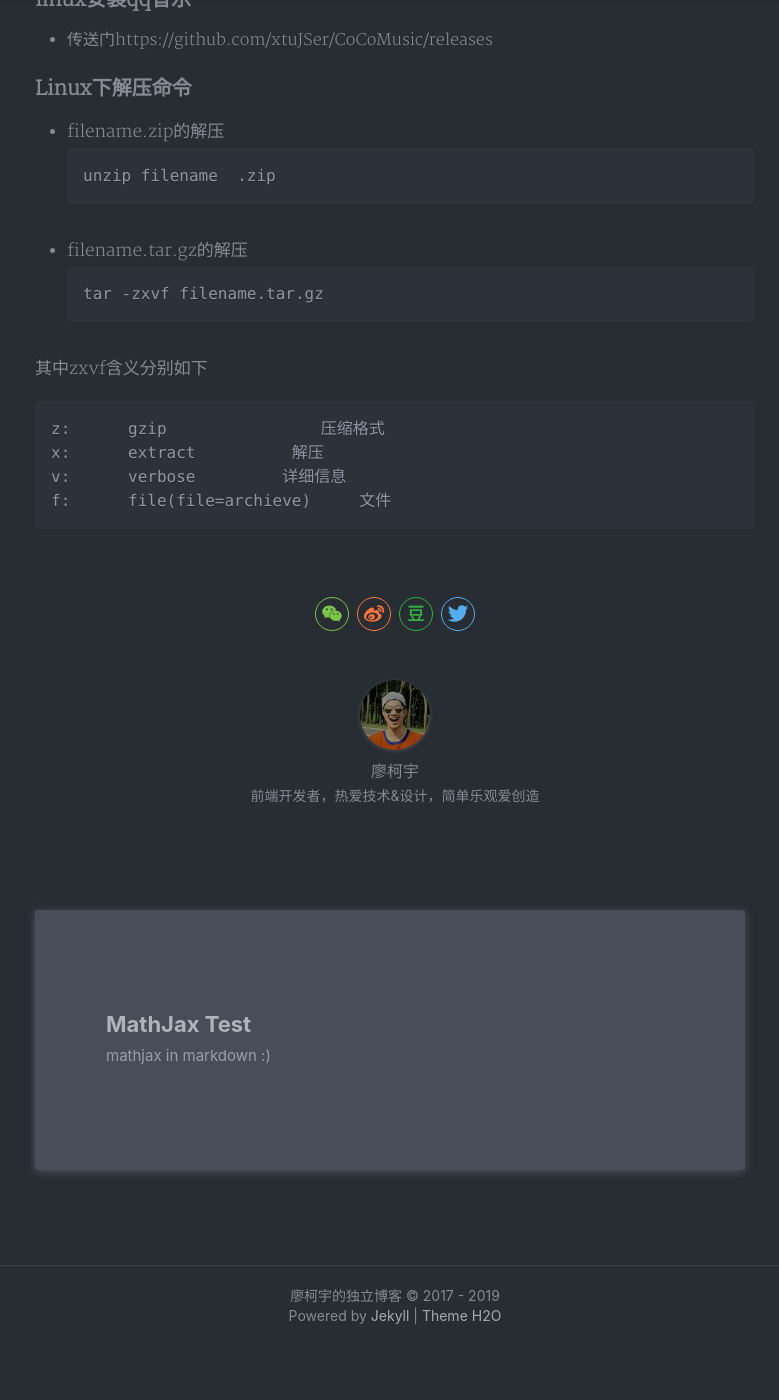
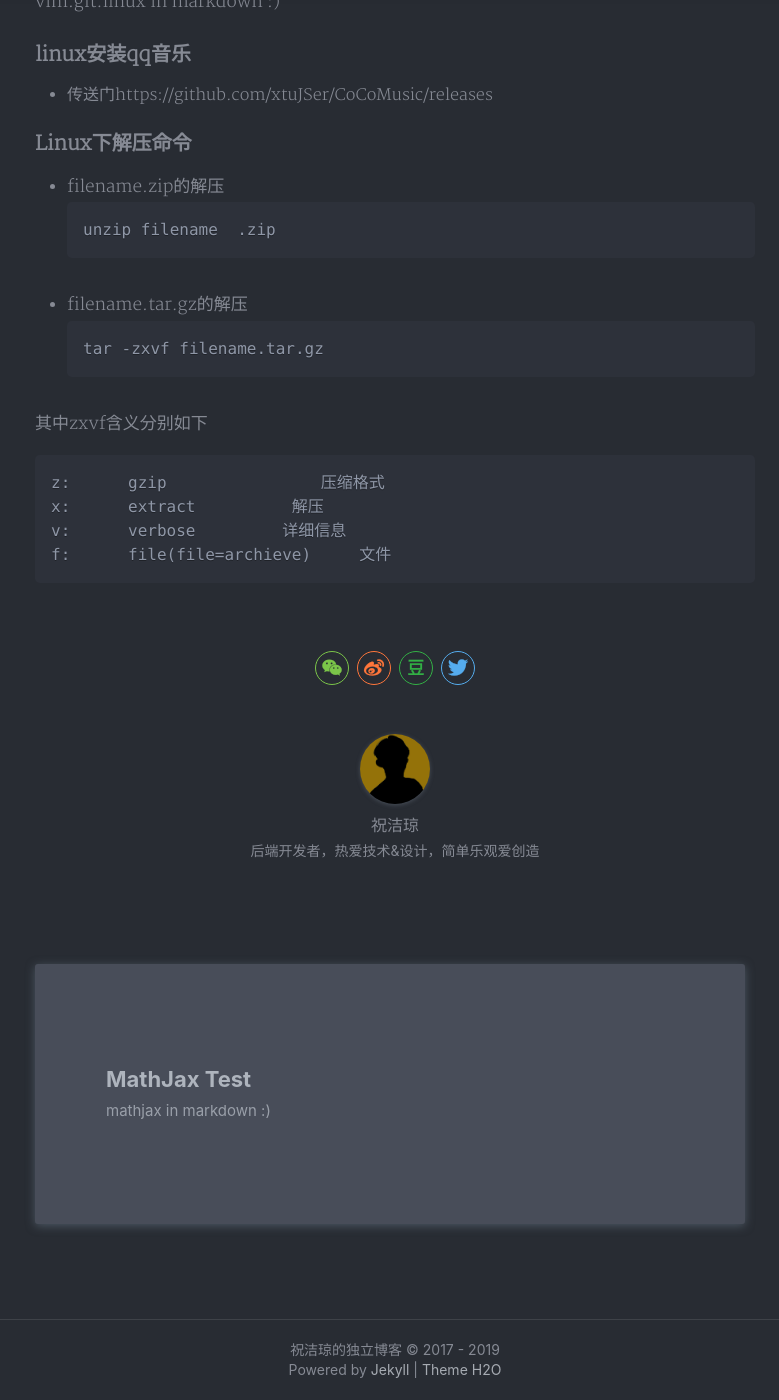
Before and after one commit to zhiiuuu/zhiiuuu.github.io, a Jekyll site: the page built from _posts/2019-07-17-Linux.md, in a window 1280 px wide and 1400 px high, scrolled down 413 px. Shown: the whole window, without its empty margins (245-1024 px from the left). Built offline with Jekyll 4.4.1, drawn with Linux system fonts in a browser that asks for light colours; nearby versions of some CDN libraries; our own code applies the rules of GitHub Pages for plain Markdown files; a style sheet for code colours, icons or effects is not loaded; before the commit the page ends 1759 px from its top, so only the background shows below that; some of the changed text lies outside the part shown.

Commit message:
修改主页

```diff
--- a/_config.yml
+++ b/_config.yml
@@ -1,7 +1,7 @@
 # Site settings 配置站点
-title: '廖柯宇的独立博客'
-description: '昵称悟空，千禧一代，前端开发者/伪极客/灵魂摄影师，热爱技术&设计。很高兴能在这里与你分享我对技术和生活的思考。'
-keyword: '廖柯宇, 廖柯宇的独立博客, 廖柯宇的博客, 前端, 前端开发, 前端博客, javascript, vuejs, nodejs, 设计'
+title: '祝洁琼的独立博客'
+description: '昵称悟空，千禧一代，后端开发者/灵魂摄影师，热爱技术&设计。很高兴能在这里与你分享我对技术和生活的思考。'
+keyword: '祝洁琼, 祝洁琼的独立博客, 祝洁琼的博客, 后端, 后端开发, 后端博客, PHP, Mysql, Redis等'
 url: '' # your host
 
 # when build blog on server, if you don't need baseurl, you should leave this value blank.
@@ -24,10 +24,10 @@ footer:
   since: 2017
 
 # Author 配置博主信息
-author: '廖柯宇'
+author: '祝洁琼'
 nickname: '悟空'
-bio: '前端开发者，热爱技术&设计，简单乐观爱创造'
-avatar: '/assets/img/profile.png'
+bio: '后端开发者，热爱技术&设计，简单乐观爱创造'
+avatar: '/assets/img/1.jpeg'
 
 # Search
 search: true
--- a/_posts/2019-07-17-Linux.md
+++ b/_posts/2019-07-17-Linux.md
@@ -1,3 +1,13 @@
+---
+layout: post
+title: MathJax Test
+date: 2019-07-17
+categories: test
+tags: Linux
+---
+
+vim.git.linux in markdown :)
+
 ### linux安装qq音乐
 
 - 传送门https://github.com/xtuJSer/CoCoMusic/releases
```
Also changed, not shown: assets/img/1.jpeg (added), assets/img/profile.png (deleted).
